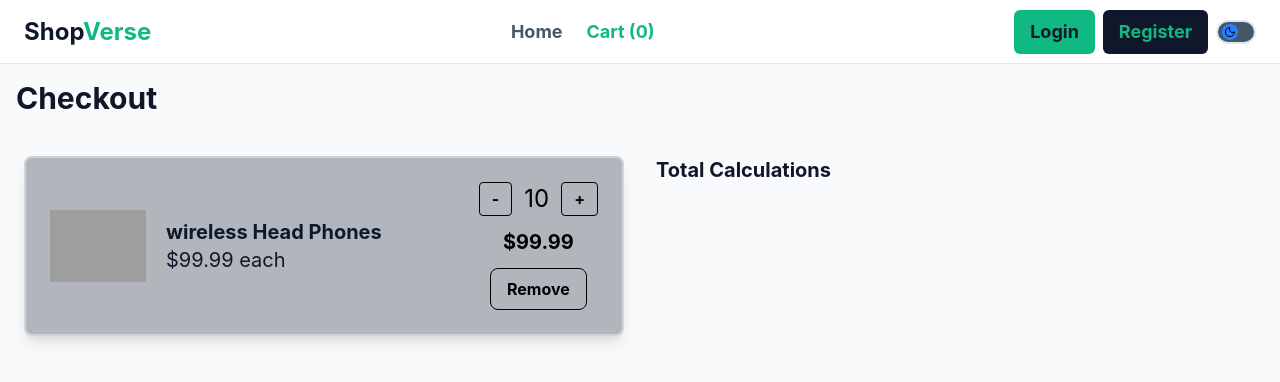
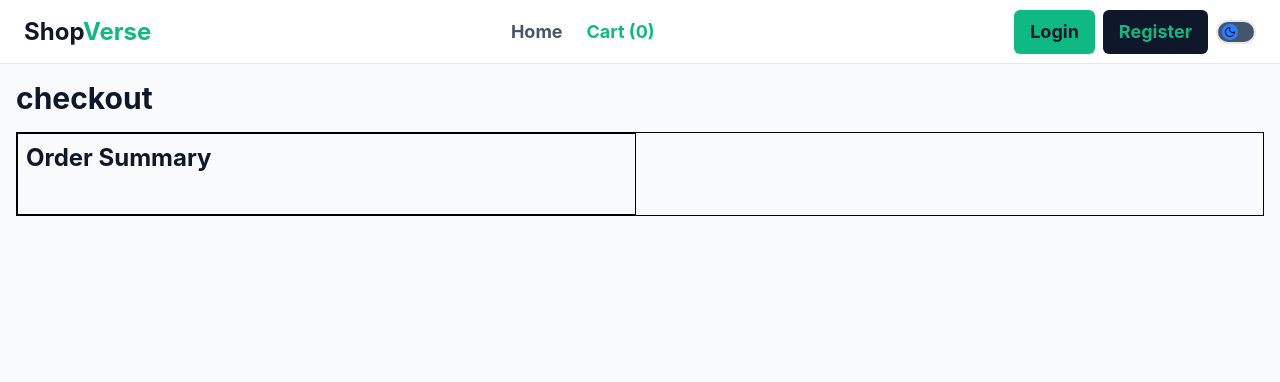
Before and after one commit to Puneetkumarboinpally/ShopVerse-React-E-Commerce-Experience, a React (Vite) app in the folder ShopVerse/: page /cart in a window 1280 px wide. Shown: the top 382 px of the page. Built offline with nearby package versions, Linux system fonts and the light colour scheme; grey boxes are pictures that could not be loaded.

Commit message:
order summary started

```diff
--- a/ShopVerse/src/context/CartContext.jsx
+++ b/ShopVerse/src/context/CartContext.jsx
@@ -1,4 +1,5 @@
 import { createContext, useContext, useState } from "react";
+import { getProductsById } from "../data/products.js";
 
 const CartContext = createContext(null);
 
@@ -27,13 +28,25 @@ const CartProvider = ({ children }) => {
     }
   };
 
+  //  GET CART ITEMS WITH PRODUCTS
+  const getCartItemsWithProducts = () => {
+    return cartItem
+      .map((item) => ({
+        ...item,
+        product: getProductsById(item.id),
+      }))
+      .filter((item) => item.product);
+  };
+
   // REMOVE FROM CART FUNCTION
   const remove = (productId) => {
     const removeFromCart = cartItem.filter((item) => item.id !== productId);
     setCartItem(removeFromCart);
   };
   return (
-    <CartContext.Provider value={{ addToCart, cartItem, remove }}>
+    <CartContext.Provider
+      value={{ addToCart, cartItem, remove, getCartItemsWithProducts }}
+    >
       {children}
     </CartContext.Provider>
   );
--- a/ShopVerse/src/pages/Cart.jsx
+++ b/ShopVerse/src/pages/Cart.jsx
@@ -1,58 +1,41 @@
+import { useCart } from "../context/CartContext";
+
 const Cart = () => {
+  const { getCartItemsWithProducts } = useCart();
+
+  const cartItem = getCartItemsWithProducts();
+
   return (
-    <div className=" mt-16 min-h-screen">
-      <h1 className="text-3xl font-bold text-text p-4">Checkout</h1>
-      {/* Main Container */}
+    <div className="mt-16 h-screen p-4">
+      <h1 className="text-text text-3xl font-bold mb-4">checkout</h1>
 
-      <div className="p-4 grid grid-cols-1 lg:grid-cols-2 gap-4">
-        {/* products section */}
+      <div className="grid grid-cols-1 lg:grid-cols-2 border gap-2">
+        <div className="left-container border">
+          <h1 className="text-text text-2xl p-2 font-bold">Order Summary</h1>
+          <div className="flex flex-col gap-2 p-4">
+            {cartItem.map((item) => (
+              <div
+                key={item.product.id}
+                className="p-4 bg-primary/20 border-2 border-white/30 rounded-lg shadow-lg"
+              >
+                <img
+                  className="w-48 aspect-square object-contain rounded"
+                  src={item.product.image}
+                  alt={item.product.name}
+                />
+                <div>
+                  <h2>{item.product.name}</h2>
+                  <p>${item.product.price} per item</p>
+                </div>
+                <div>
 
-        <div className="w-full p-2 flex flex-col gap-2">
-          {/* products cart left section */}
-          <div className="bg-primary/30 border-2 border-white/40 overflow-hidden shadow-lg p-6 rounded-lg grid grid-cols-1 sm:grid-cols-[100px_1fr_auto] gap-4 items-center">
-            {/*product cart image section */}
-
-            <img
-              className="w-24 h-24 object-contain rounded mx-auto sm:mx-0"
-              src="https://images.unsplash.com/photo-1505740420928-5e560c06d30e?w=500&h=500&fit=crop"
-            />
-
-            {/* product cart details */}
-            <div>
-              <h2 className="text-text text-xl font-bold">
-                wireless Head Phones
-              </h2>
-              <p className="text-text text-xl">$99.99 each</p>
-            </div>
-
-            {/* products cart buttons section */}
-
-            <div className="flex flex-col items-center sm:items-center gap-3">
-              {/* buttons section */}
-              <div className="flex items-center gap-3">
-                <button className="px-3 py-1 border rounded font-bold">
-                  -
-                </button>
-                <span className="text-2xl">10</span>
-                <button className="px-3 py-1 border rounded font-bold">
-                  +
-                </button>
+                </div>
               </div>
-              {/* total price */}
-              <p className="text-xl font-bold">$99.99</p>
-              <button
-                className="py-2 px-4 border rounded-lg cursor-pointer font-bold
-              active:scale-95 transition-all duration-300 hover:translate-y-[-2px]"
-              >
-                Remove
-              </button>
-            </div>
+            ))}
           </div>
         </div>
-        <div className="w-full p-2">
-          <h2 className="text-text text-xl font-bold">Total Calculations</h2>
-          <div></div>
-        </div>
+
+        <div className="right-container"></div>
       </div>
     </div>
   );
```
